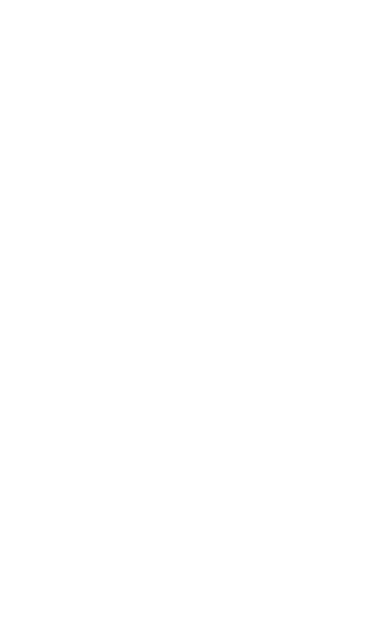
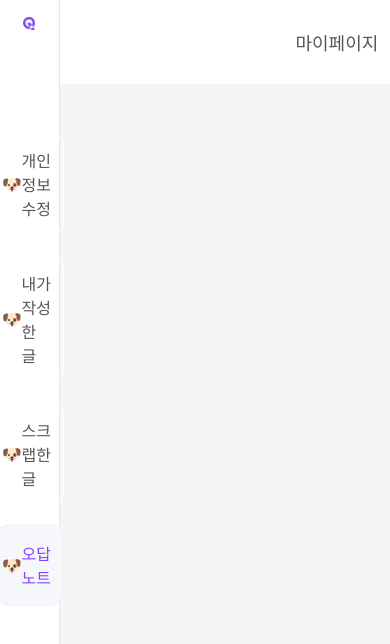
Before and after one commit to 9oormthon-univ/2024_BEOTKKOTTHON_TEAM_20_FE, a React (Create React App) app: page /myMistakeNotebook in a window 390 px wide. Before the commit this address had no page. Shown: the top 644 px of the page. Built offline with nearby package versions, Linux system fonts and the light colour scheme.

Commit message:
[feat] 마이페이지 기본 구조 디자인2 + 페이지에 따른 navbar 반응형

```diff
--- a/src/App.tsx
+++ b/src/App.tsx
@@ -9,6 +9,9 @@ import LogoutPage from "./pages/LogoutPage";
 import WritePage from "./pages/WritePage";
 import ReadPage from "./pages/ReadPage";
 import MyPage from "./pages/MyPage";
+import MyPostPage from "./pages/MyPostPage";
+import MyScrapPage from "./pages/MyScrapPage";
+import MyMistakeNotebookPage from "./pages/MyMistakeNotebookPage";
 
 const App: React.FC = () => {
     return (
@@ -28,6 +31,12 @@ const App: React.FC = () => {
                 <Route path="/write" Component={WritePage} />
                 <Route path="/read" Component={ReadPage} />
                 <Route path="/mypage" element={<MyPage />} />
+                <Route path="/mypost" element={<MyPostPage />} />
+                <Route path="/myscrap" element={<MyScrapPage />} />
+                <Route
+                    path="/myMistakeNotebook"
+                    element={<MyMistakeNotebookPage />}
+                />
             </Routes>
         </Router>
     );
--- a/src/components/MyPageNav.tsx
+++ b/src/components/MyPageNav.tsx
@@ -1,33 +1,51 @@
 import React from "react";
-import { Container } from "../styles/MyPageNavStyled";
+import { Container, StyledLink } from "../styles/MyPageNavStyled";
 import MainLogo from "../image/MainLogo.png";
+import { useLocation } from "react-router-dom";
 
 const MyPageNav = () => {
+    const location = useLocation();
+
+    // 현재 URL에 따라 클래스명을 결정하는 함수
+    const getNavClassName = (path: string) => {
+        return location.pathname === path ? "nav active" : "nav";
+    };
+
     return (
         <Container>
             <div className="topNav">
+                <StyledLink to="/mypage">
                     <p className="top_title">마이페이지</p>
+                </StyledLink>
             </div>
             <div className="sideNav">
                 <img src={MainLogo} alt="mainlogo"></img>
 
                 <div className="navBox">
-                    <div className="nav">
+                    <StyledLink to="/mypage">
+                        <div className={getNavClassName("/mypage")}>
                             <div className="nav_icon">🐶</div>
                             <p className="nav_text">개인정보 수정</p>
                         </div>
-                    <div className="nav">
+                    </StyledLink>
+                    <StyledLink to="/mypost">
+                        <div className={getNavClassName("/mypost")}>
                             <div className="nav_icon">🐶</div>
                             <p className="nav_text">내가 작성한 글</p>
                         </div>
-                    <div className="nav">
+                    </StyledLink>
+                    <StyledLink to="/myscrap">
+                        <div className={getNavClassName("/myscrap")}>
                             <div className="nav_icon">🐶</div>
                             <p className="nav_text">스크랩한 글</p>
                         </div>
-                    <div className="nav">
+                    </StyledLink>
+                    <StyledLink to="/myMistakeNotebook">
+                        <div className={getNavClassName("/myMistakeNotebook")}>
                             <div className="nav_icon">🐶</div>
                             <p className="nav_text">오답노트</p>
                         </div>
+                    </StyledLink>
                 </div>
             </div>
         </Container>
--- /dev/null
+++ b/src/pages/MyMistakeNotebookPage.tsx
@@ -0,0 +1,13 @@
+import React from "react";
+import { Container } from "../styles/MyMistakeNotebookPageStyled";
+import MyPageNav from "../components/MyPageNav";
+
+const MyMistakeNotebookPage = () => {
+    return (
+        <>
+            <MyPageNav />
+            <Container>{/* 글 컴포넌트 */}</Container>
+        </>
+    );
+};
+export default MyMistakeNotebookPage;
--- /dev/null
+++ b/src/pages/MyPostPage.tsx
@@ -0,0 +1,13 @@
+import React from "react";
+import { Container } from "../styles/MyPostPageStyled";
+import MyPageNav from "../components/MyPageNav";
+
+const MyPostPage = () => {
+    return (
+        <>
+            <MyPageNav />
+            <Container>{/* 글 컴포넌트 */}</Container>
+        </>
+    );
+};
+export default MyPostPage;
--- /dev/null
+++ b/src/pages/MyScrapPage.tsx
@@ -0,0 +1,13 @@
+import React from "react";
+import { Container } from "../styles/MyScrapPageStyled";
+import MyPageNav from "../components/MyPageNav";
+
+const MyScrapPage = () => {
+    return (
+        <>
+            <MyPageNav />
+            <Container>{/* 글 컴포넌트 */}</Container>
+        </>
+    );
+};
+export default MyScrapPage;
--- /dev/null
+++ b/src/styles/MyMistakeNotebookPageStyled.tsx
@@ -0,0 +1,31 @@
+import styled from "styled-components";
+import theme from "./theme";
+
+export const Container = styled.div`
+    width: 85vw;
+    height: 90vh;
+    background-color: ${theme.colors.line2};
+
+    position: fixed;
+    top: 10vh;
+    left: 15vw;
+
+    display: flex;
+    justify-content: center;
+    align-items: center;
+
+    p {
+        margin: 0;
+    }
+
+    .contentBox {
+        width: 80vw;
+        height: 80vh;
+
+        border-radius: 15px;
+
+        background-color: white;
+    }
+`;
+
+export default Container;
--- a/src/styles/MyPageNavStyled.tsx
+++ b/src/styles/MyPageNavStyled.tsx
@@ -1,4 +1,5 @@
 import styled from "styled-components";
+import { Link } from "react-router-dom";
 import theme from "./theme";
 
 export const Container = styled.div`
@@ -61,7 +62,8 @@ export const Container = styled.div`
         color: ${theme.colors.font1};
     }
 
-    .nav:hover {
+    // 현재 페이지에 관련된 메뉴만 다른 색으로
+    .active {
         color: ${theme.colors.primary};
         background-color: #f6f7fb;
         border: 1px solid #f0f1f6;
@@ -82,4 +84,14 @@ export const Container = styled.div`
     }
 `;
 
-export default Container;
+export const StyledLink = styled(Link)`
+    text-decoration: none;
+
+    &:focus,
+    &:hover,
+    &:visited,
+    &:link,
+    &:active {
+        text-decoration: none;
+    }
+`;
--- /dev/null
+++ b/src/styles/MyPostPageStyled.tsx
@@ -0,0 +1,31 @@
+import styled from "styled-components";
+import theme from "./theme";
+
+export const Container = styled.div`
+    width: 85vw;
+    height: 90vh;
+    background-color: ${theme.colors.line2};
+
+    position: fixed;
+    top: 10vh;
+    left: 15vw;
+
+    display: flex;
+    justify-content: center;
+    align-items: center;
+
+    p {
+        margin: 0;
+    }
+
+    .contentBox {
+        width: 80vw;
+        height: 80vh;
+
+        border-radius: 15px;
+
+        background-color: white;
+    }
+`;
+
+export default Container;
--- /dev/null
+++ b/src/styles/MyScrapPageStyled.tsx
@@ -0,0 +1,31 @@
+import styled from "styled-components";
+import theme from "./theme";
+
+export const Container = styled.div`
+    width: 85vw;
+    height: 90vh;
+    background-color: ${theme.colors.line2};
+
+    position: fixed;
+    top: 10vh;
+    left: 15vw;
+
+    display: flex;
+    justify-content: center;
+    align-items: center;
+
+    p {
+        margin: 0;
+    }
+
+    .contentBox {
+        width: 80vw;
+        height: 80vh;
+
+        border-radius: 15px;
+
+        background-color: white;
+    }
+`;
+
+export default Container;
```
Lines whose indentation alone changed are shown as unchanged.
